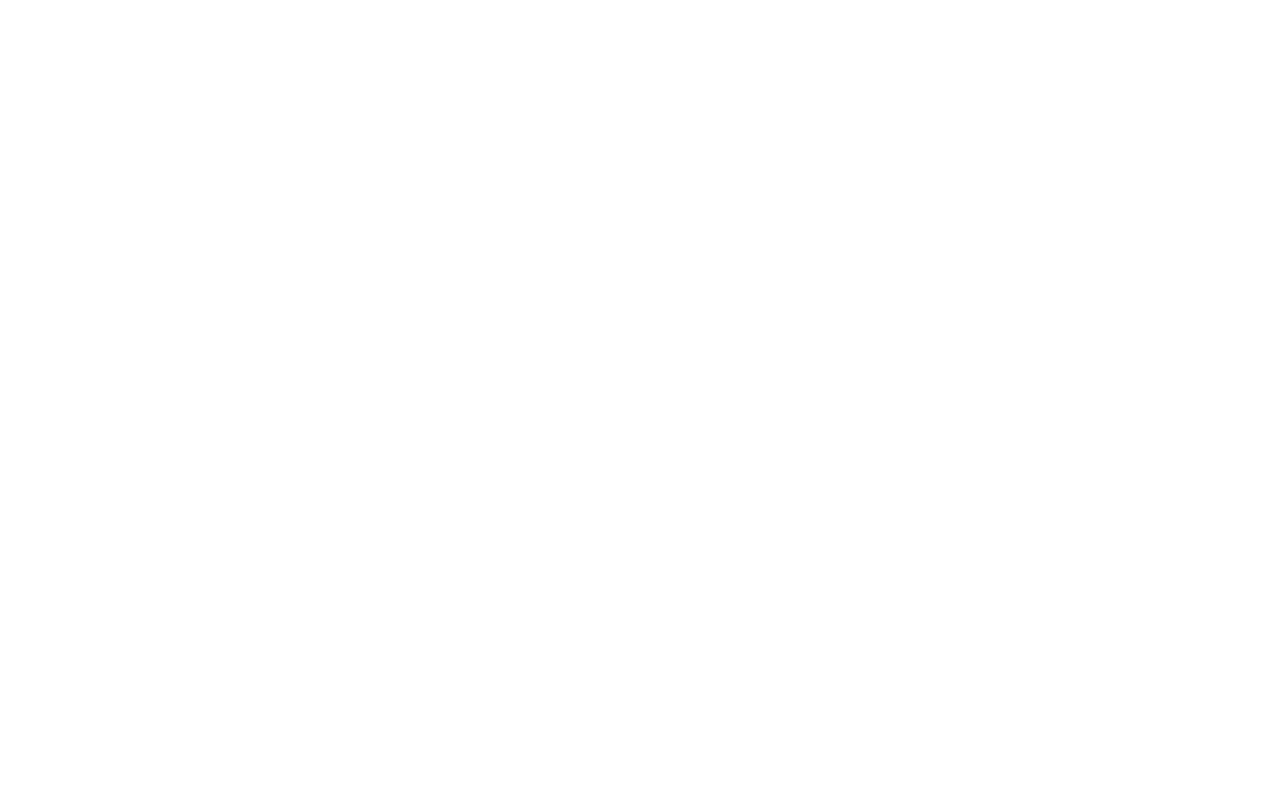
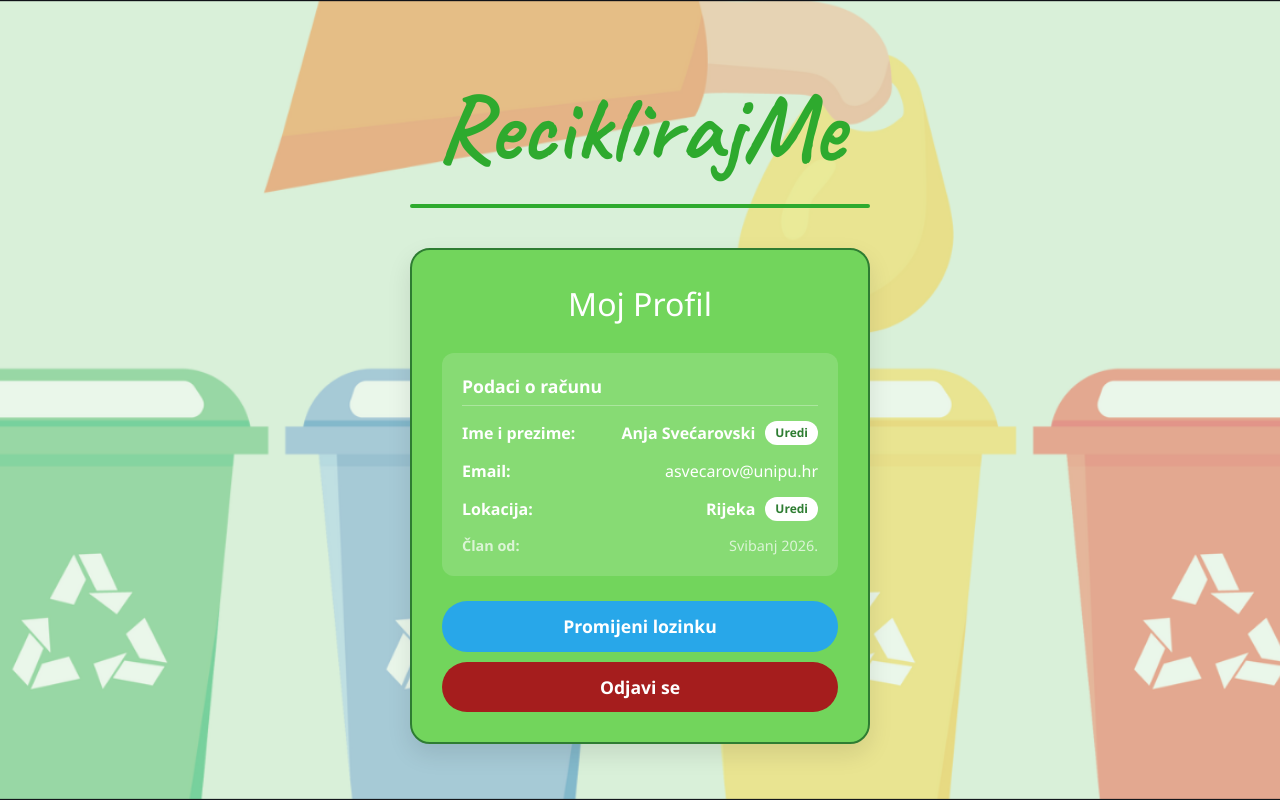
Before and after one commit to ladyeowyn/Programsko-inzenjerstvo-Recikliranje, a Vue app in the folder Recikliranje-vue/: page /UserProfile in a window 1280 px wide. Before the commit this address had no page. Built offline with nearby package versions, Linux system fonts and the light colour scheme.

Commit message:
UserProfile

```diff
--- a/Recikliranje-vue/src/components/Login.vue
+++ b/Recikliranje-vue/src/components/Login.vue
@@ -14,19 +14,17 @@ const formData = reactive({
   password: "",
 });
 
-// Simulacija slanja forme i provjere baze
+// Slanje forme za prijavu
 const handleLogin = () => {
   console.log("Podaci poslani na server:", formData);
 
-  // OVDJE SIMULIRAMO BACKEND: Ako korisnik nije pronađen, otvara se pop-up
-  // Kasnije ćemo ovdje staviti pravi 'catch' blok
-  const userExistsInDatabase = false; //True ako je uspješan login
+  // Ovdje simuliramo bazu
+  const userExistsInDatabase = true;
 
   if (!userExistsInDatabase) {
-    showPopup.value = true; // Otvara pop-up ako korisnik ne postoji
+    showPopup.value = true;
   } else {
-    alert("Uspješna prijava!");
-    router.push("/dashboard"); // Site nakon logina
+    router.push("/kontejneri_loggedin");
   }
 };
 
@@ -45,7 +43,7 @@ const goHome = () => {
 <template>
   <div class="app-background">
     <div class="login-container">
-      <header @click="goHome" class="global-logo">
+      <header @click="goHome" class="global-logo cursor-pointer">
         <h1>ReciklirajMe</h1>
         <div class="logo-underline"></div>
       </header>
--- a/Recikliranje-vue/src/components/Registracija.vue
+++ b/Recikliranje-vue/src/components/Registracija.vue
@@ -75,7 +75,7 @@ const goHome = () => {
 <template>
   <div class="app-background">
     <div class="registration-container">
-      <header @click="goHome" class="global-logo">
+      <header @click="goHome" class="global-logo cursor-pointer">
         <h1>ReciklirajMe</h1>
         <div class="logo-underline"></div>
       </header>
--- /dev/null
+++ b/Recikliranje-vue/src/components/UserProfile.vue
@@ -0,0 +1,333 @@
+<script setup>
+import { reactive, ref } from "vue";
+import { useRouter } from "vue-router";
+
+const router = useRouter();
+
+// Popis gradova za ažuriranje lokacije
+const cities = ["Rijeka", "Krk", "Opatija"];
+
+// Podaci o korisniku, dodano default za sada
+const user = reactive({
+  fullName: "Anja Svećarovski",
+  email: "asvecarov@unipu.hr",
+  location: "Rijeka",
+  memberSince: "Svibanj 2026.",
+});
+
+// Reaktivna stanja za uređivanje podataka
+const isEditingName = ref(false);
+const newFullName = ref(user.fullName);
+
+const isEditingLocation = ref(false);
+const selectedLocation = ref(user.location);
+
+// Spremanje novog imena
+const handleUpdateName = () => {
+  if (newFullName.value.trim() !== "") {
+    user.fullName = newFullName.value;
+    isEditingName.value = false;
+  }
+};
+
+// Spremanje nove lokacije
+const handleUpdateLocation = () => {
+  user.location = selectedLocation.value;
+  isEditingLocation.value = false;
+};
+
+// Promjena lozinke (simulacija)
+const handleChangePassword = () => {
+  alert("Preusmjeravanje na formu za promjenu lozinke...");
+  // Ovdje ćemo poslati korisnika na /change-password
+};
+
+// Odjava iz aplikacije
+const handleLogout = () => {
+  alert("Odjava uspješna!");
+  router.push("/");
+};
+
+// Funkcija za povratak na prethodnu stranicu pomoću routera
+const goBack = () => {
+  router.push("/kontejneri_loggedin");
+};
+</script>
+
+<template>
+  <div class="app-background">
+    <div class="profile-container">
+      <header @click="goBack" class="global-logo cursor-pointer">
+        <h1>ReciklirajMe</h1>
+        <div class="logo-underline"></div>
+      </header>
+
+      <div class="profile-card">
+        <h2>Moj Profil</h2>
+
+        <div class="profile-section">
+          <h3>Podaci o računu</h3>
+
+          <div class="info-row">
+            <span class="info-label">Ime i prezime:</span>
+
+            <div v-if="!isEditingName" class="display-inline">
+              <span class="info-value font-bold">{{ user.fullName }}</span>
+              <button @click="isEditingName = true" class="edit-btn">
+                Uredi
+              </button>
+            </div>
+
+            <div v-else class="edit-inline">
+              <input v-model="newFullName" type="text" class="inline-input" />
+              <button @click="handleUpdateName" class="save-btn-small">
+                ✔
+              </button>
+              <button @click="isEditingName = false" class="cancel-btn-small">
+                ✖
+              </button>
+            </div>
+          </div>
+
+          <div class="info-row">
+            <span class="info-label">Email:</span>
+            <span class="info-value">{{ user.email }}</span>
+          </div>
+
+          <div class="info-row">
+            <span class="info-label">Lokacija:</span>
+
+            <div v-if="!isEditingLocation" class="display-inline">
+              <span class="info-value font-bold">{{ user.location }}</span>
+              <button @click="isEditingLocation = true" class="edit-btn">
+                Uredi
+              </button>
+            </div>
+
+            <div v-else class="edit-inline">
+              <select v-model="selectedLocation" class="inline-select">
+                <option v-for="city in cities" :key="city" :value="city">
+                  {{ city }}
+                </option>
+              </select>
+              <button @click="handleUpdateLocation" class="save-btn-small">
+                ✔
+              </button>
+              <button
+                @click="isEditingLocation = false"
+                class="cancel-btn-small"
+              >
+                ✖
+              </button>
+            </div>
+          </div>
+
+          <div class="info-row text-muted">
+            <span class="info-label">Član od:</span>
+            <span class="info-value">{{ user.memberSince }}</span>
+          </div>
+        </div>
+
+        <div class="profile-actions">
+          <button @click="handleChangePassword" class="password-btn">
+            Promijeni lozinku
+          </button>
+          <button @click="handleLogout" class="logout-btn">Odjavi se</button>
+        </div>
+      </div>
+    </div>
+  </div>
+</template>
+
+<style scoped>
+.profile-container {
+  width: 100%;
+  max-width: 500px;
+  padding: 40px 20px;
+  font-family: "Segoe UI", Tahoma, Geneva, Verdana, sans-serif;
+}
+
+.profile-card {
+  background-color: #72d55c;
+  padding: 30px;
+  border-radius: 20px;
+  width: 100%;
+  border: 2px solid #2e7d32;
+  box-shadow: 0 10px 25px rgba(0, 0, 0, 0.1);
+  color: white;
+}
+
+h2 {
+  margin-top: 0;
+  margin-bottom: 25px;
+  font-size: 2rem;
+  text-align: center;
+}
+
+h3 {
+  margin-top: 0;
+  margin-bottom: 15px;
+  font-size: 1.1rem;
+  border-bottom: 1px solid rgba(255, 255, 255, 0.3);
+  padding-bottom: 5px;
+  font-weight: 600;
+}
+
+.profile-section {
+  background: rgba(255, 255, 255, 0.15);
+  padding: 20px;
+  border-radius: 12px;
+  margin-bottom: 20px;
+}
+
+.info-row {
+  display: flex;
+  justify-content: space-between;
+  align-items: center;
+  margin-bottom: 14px;
+}
+
+.info-row:last-child {
+  margin-bottom: 0;
+}
+
+.text-muted {
+  opacity: 0.7;
+  font-size: 0.9rem;
+}
+
+.info-label {
+  font-weight: bold;
+}
+
+.display-inline {
+  display: flex;
+  align-items: center;
+  gap: 10px;
+}
+
+.edit-inline {
+  display: flex;
+  align-items: center;
+  gap: 5px;
+}
+
+/* Gumbi i inputi unutar redova */
+.edit-btn {
+  padding: 3px 10px;
+  border-radius: 12px;
+  border: none;
+  font-weight: bold;
+  cursor: pointer;
+  font-size: 0.75rem;
+  background-color: white;
+  color: #2e7d32;
+}
+
+.inline-input,
+.inline-select {
+  padding: 4px 8px;
+  border-radius: 6px;
+  border: none;
+  font-size: 0.9rem;
+  color: #333;
+  background: white;
+}
+
+.inline-input {
+  width: 140px;
+}
+
+.save-btn-small,
+.cancel-btn-small {
+  border: none;
+  padding: 4px 8px;
+  border-radius: 6px;
+  cursor: pointer;
+  font-weight: bold;
+  font-size: 0.8rem;
+}
+
+.save-btn-small {
+  background-color: #28a7e9;
+  color: white;
+}
+.cancel-btn-small {
+  background-color: #e0e0e0;
+  color: #333;
+}
+
+/* Stilovi za statistiku */
+.points-badge {
+  text-align: center;
+  background: white;
+  color: #2e7d32;
+  padding: 10px;
+  border-radius: 10px;
+  margin-bottom: 15px;
+  display: flex;
+  flex-direction: column;
+}
+
+.points-number {
+  font-size: 2rem;
+  font-weight: bold;
+}
+.points-label {
+  font-size: 0.85rem;
+  text-transform: uppercase;
+  font-weight: 500;
+}
+
+.stats-grid {
+  display: grid;
+  grid-template-columns: 1fr 1fr 1fr;
+  gap: 8px;
+  font-size: 0.85rem;
+  text-align: center;
+}
+
+.stat-item {
+  background: rgba(255, 255, 255, 0.1);
+  padding: 8px 4px;
+  border-radius: 8px;
+}
+
+/* Donje akcijske sekcije (Gumbi) */
+.profile-actions {
+  display: flex;
+  flex-direction: column;
+  gap: 10px;
+  margin-top: 25px;
+}
+
+.password-btn,
+.logout-btn {
+  width: 100%;
+  padding: 12px;
+  border: none;
+  border-radius: 25px;
+  font-size: 1.1rem;
+  font-weight: bold;
+  cursor: pointer;
+  transition: background-color 0.2s;
+}
+
+.password-btn {
+  background-color: #28a7e9;
+  color: white;
+}
+
+.password-btn:hover {
+  background-color: #1e8cc7;
+}
+
+.logout-btn {
+  background-color: #a51d1d;
+  color: white;
+}
+
+.logout-btn:hover {
+  background-color: #841616;
+}
+</style>
--- a/Recikliranje-vue/src/router/index.js
+++ b/Recikliranje-vue/src/router/index.js
@@ -1,6 +1,7 @@
 import { createRouter, createWebHistory } from "vue-router";
-import Login from "../components/Login.vue";
+import LoginView from "../views/LoginView.vue";
 import RegistracijaView from "../views/RegistracijaView.vue";
+import UserProfileView from "../views/UserProfileView.vue";
 import KontejneriGuest from "../components/kontejneri_guest.vue";
 import HomeScreen from "../components/HomeScreen.vue";
 import kontejneri_loggedin from "../components/kontejneri_loggedin.vue";
@@ -11,8 +12,9 @@ import Search from "../components/Search.vue";
 
 const routes = [
   { path: "/", component: HomeScreen },
-  { path: "/Login", component: Login },
+  { path: "/Login", component: LoginView },
   { path: "/Registracija", component: RegistracijaView },
+  { path: "/UserProfile", component: UserProfileView },
   { path: "/kontejneri_guest", component: KontejneriGuest },
   { path: "/kontejneri_loggedin", component: kontejneri_loggedin },
   { path: "/Lokacija", component: Lokacija },
--- a/Recikliranje-vue/src/style.css
+++ b/Recikliranje-vue/src/style.css
@@ -35,7 +35,6 @@ body {
   flex-direction: column;
   align-items: center;
   margin-bottom: 40px;
-  cursor: pointer; /* Dodano jer je u kodu imalo klik za povratak home */
 
   /* Stilovi za h1 unutar loga */
   h1 {
--- /dev/null
+++ b/Recikliranje-vue/src/views/LoginView.vue
@@ -0,0 +1,7 @@
+<script setup>
+import Login from "../components/Login.vue";
+</script>
+
+<template>
+  <Login />
+</template>
--- /dev/null
+++ b/Recikliranje-vue/src/views/UserProfileView.vue
@@ -0,0 +1,7 @@
+<script setup>
+import UserProfile from "../components/UserProfile.vue";
+</script>
+
+<template>
+  <UserProfile />
+</template>
```
Also changed, not shown: Recikliranje-vue/src/components/kontejneri_loggedin.vue (+34 -34 lines), package.json (deleted, +0 -10 lines), 1 other file (tests, documents, lock files or other folders).
